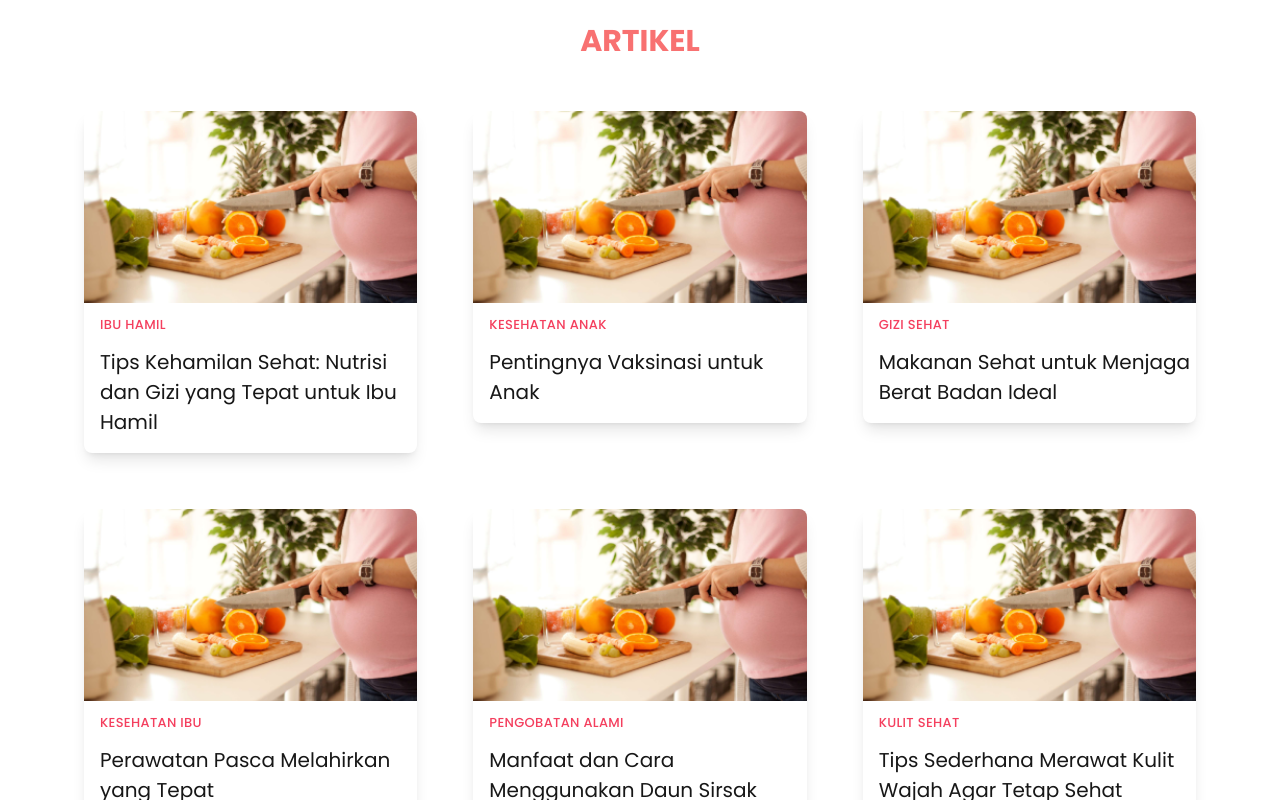
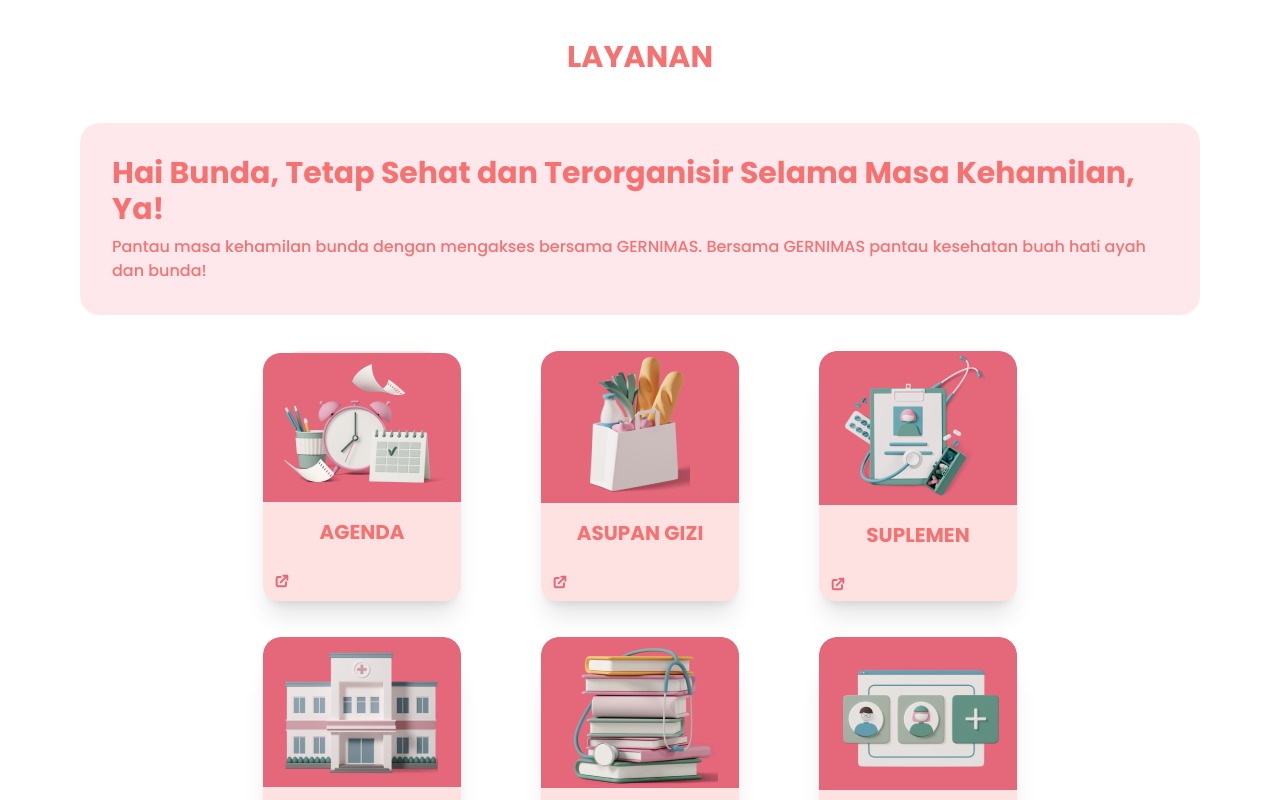
Before and after one commit to prasetyoedi/gernimas, a Next.js app: page / in a window 1280 px wide. Shown: the part 1680-2480 px from the top of the page. Built offline with nearby package versions, Linux system fonts and the light colour scheme; sample sign-in values are in the browser's storage.

Commit message:
fix: implement /home_user features to index page

```diff
--- a/pages/index.js
+++ b/pages/index.js
@@ -1,52 +1,49 @@
+import React from "react";
 import Navbar from "../components/Navbar";
 import Footer from "@/components/Footer";
-import Head from "next/head";
-import { Inter } from "next/font/google";
+import ArtikelCard from "../components/ArtikelCard";
+import LayananCard from "../components/LayananCard";
 import Link from "next/link";
-import ArtikelCard from '../components/ArtikelCard';
-import LayananCard from '../components/LayananCard';
-
-// const inter = Inter({ subsets: ["latin"] });
+import { useContext } from "react";
+import { AuthContext } from "./context/auth_context";
 
 const artikelData = [
   {
     imageUrl: "/assets/images/article.png",
     category: "IBU HAMIL",
-      title: "Tips Kehamilan Sehat: Nutrisi dan Gizi yang Tepat untuk Ibu Hamil"
+    title: "Tips Kehamilan Sehat: Nutrisi dan Gizi yang Tepat untuk Ibu Hamil",
   },
   {
     imageUrl: "/assets/images/article.png",
     category: "KESEHATAN ANAK",
-      title: "Pentingnya Vaksinasi untuk Anak"
+    title: "Pentingnya Vaksinasi untuk ",
   },
   {
     imageUrl: "/assets/images/article.png",
     category: "GIZI SEHAT",
-      title: "Makanan Sehat untuk Menjaga Berat Badan Ideal"
+    title: "Makanan Sehat untuk Menjaga Berat Badan Ideal",
   },
   {
     imageUrl: "/assets/images/article.png",
     category: "KESEHATAN IBU",
-      title: "Perawatan Pasca Melahirkan yang Tepat"
+    title: "Perawatan Pasca Melahirkan yang Tepat",
   },
   {
     imageUrl: "/assets/images/article.png",
     category: "PENGOBATAN ALAMI",
-      title: "Manfaat dan Cara Menggunakan Daun Sirsak untuk Kesehatan"
+    title: "Manfaat dan Cara Menggunakan Daun Sirsak untuk Kesehatan",
   },
   {
     imageUrl: "/assets/images/article.png",
     category: "KULIT SEHAT",
-      title: "Tips Sederhana Merawat Kulit Wajah Agar Tetap Sehat"
-  }
+    title: "Tips Sederhana Merawat Kulit Wajah Agar Tetap Sehat",
+  },
 ];
 
-export default function Home() {
+const HomeUser = () => {
+  const { user } = useContext(AuthContext);
   return (
     <div>
-      <Head>
-        <title>Home Page</title>
-      </Head>
       <Navbar />
       {/* Header */}
       <div className="flex flex-col md:flex-row justify-start items-start gap-6 md:gap-36 p-4 md:p-16 bg-white">
@@ -58,12 +55,13 @@ export default function Home() {
         <div className="order-2 md:order-1 flex flex-col justify-start items-start gap-6">
           <div className="flex flex-col justify-start items-start gap-4">
             <div className="text-red-400 text-xl md:text-3xl lg:text-4xl font-bold">
-              Tracking Kehamilan Tepercaya untuk Perjalanan Sehat.
+              Pemantauan Kehamilan Tepercaya untuk Perjalanan Sehat.
             </div>
             <div className="text-red-400 text-xs text-justify md:text-left md:text-lg font-medium md:mt-9">
-            Tingkatkan perjalanan kehamilan Anda dengan percaya diri bersama Gernimas.
-            Pantau perkembangan bayi dan kesehatan Anda dengan alat yang akurat dan personal.
-            Dapatkan informasi terkini tentang setiap tahap penting dan nikmati kehamilan yang sehat dan bahagia.
+              Tingkatkan perjalanan kehamilan Anda dengan percaya diri bersama
+              Gernimas. Pantau perkembangan bayi dan kesehatan Anda dengan alat
+              yang akurat dan personal. Dapatkan informasi terkini tentang
+              setiap tahap penting dan nikmati kehamilan yang sehat dan bahagia.
             </div>
           </div>
         </div>
@@ -112,6 +110,77 @@ export default function Home() {
           </div>
         </div>
       </div>
+      {user && (
+        <div className="flex flex-col justify-center items-center p-20 bg-white">
+          <div className="text-center text-red-400 text-3xl font-bold mb-12">
+            LAYANAN
+          </div>
+          <div className="w-full flex flex-col justify-start items-start gap-10">
+            <div className="flex flex-col justify-start items-start gap-2 rounded-[20px] bg-[rgba(255,140,157,0.20)] p-8">
+              <div className="text-red-400 text-3xl font-bold">
+                Hai Bunda, Tetap Sehat dan Terorganisir Selama Masa Kehamilan,
+                Ya!
+              </div>
+              <div className="text-red-400 text-base font-medium">
+                Pantau masa kehamilan bunda dengan mengakses bersama GERNIMAS.
+                Bersama GERNIMAS pantau kesehatan buah hati ayah dan bunda!
+              </div>
+            </div>
+            <div className="flex flex-wrap justify-center items-center gap-6">
+              <div className="flex flex-col justify-start items-start gap-6 md:gap-10">
+                <div className="flex justify-start items-start gap-6 md:gap-20 flex-wrap">
+                  <LayananCard
+                    imageUrl="/assets/images/services/agenda.png"
+                    link="/agenda"
+                    title="Agenda"
+                    description="Teks deskripsi agenda."
+                  />
+                  <LayananCard
+                    imageUrl="/assets/images/services/asupan.png"
+                    link="/asupan-gizi"
+                    title="Asupan Gizi"
+                    description="Teks deskripsi asupan gizi."
+                  />
+                  <LayananCard
+                    imageUrl="/assets/images/services/suplemen.png"
+                    link="/suplemen"
+                    title="Suplemen"
+                    description="Teks deskripsi suplemen."
+                  />
+                </div>
+
+                <div className="flex justify-start items-start gap-6 md:gap-20 flex-wrap">
+                  <LayananCard
+                    imageUrl="/assets/images/services/faskes.png"
+                    link="/faskes-terdekat"
+                    title="Faskes Terdekat"
+                    description="Teks deskripsi faskes terdekat."
+                  />
+                  <LayananCard
+                    imageUrl="/assets/images/services/riwayat.png"
+                    link="/riwayat-periksa"
+                    title="Riwayat Periksa"
+                    description="Teks deskripsi riwayat periksa."
+                  />
+                  <LayananCard
+                    imageUrl="/assets/images/services/data.png"
+                    link="/pemeriksaan_pribadi"
+                    title="Periksa Pribadi"
+                    description="Teks deskripsi data pengguna."
+                  />
+                </div>
+              </div>
+              <div className="p-2.5 md:ps-40 md:block hidden">
+                <img
+                  className="w-90 h-96"
+                  src="/assets/images/services/dokter.png"
+                />
+              </div>
+            </div>
+          </div>
+        </div>
+      )}
+
       {/* Artikel */}
       <div className="bg-white md:p-16 pt-14">
         <div className="w-full text-center text-red-400 text-xl md:text-3xl font-bold mb-8">
@@ -140,4 +209,6 @@ export default function Home() {
       <Footer />
     </div>
   );
-}
+};
+
+export default HomeUser;
```
Lines whose indentation alone changed are shown as unchanged.
